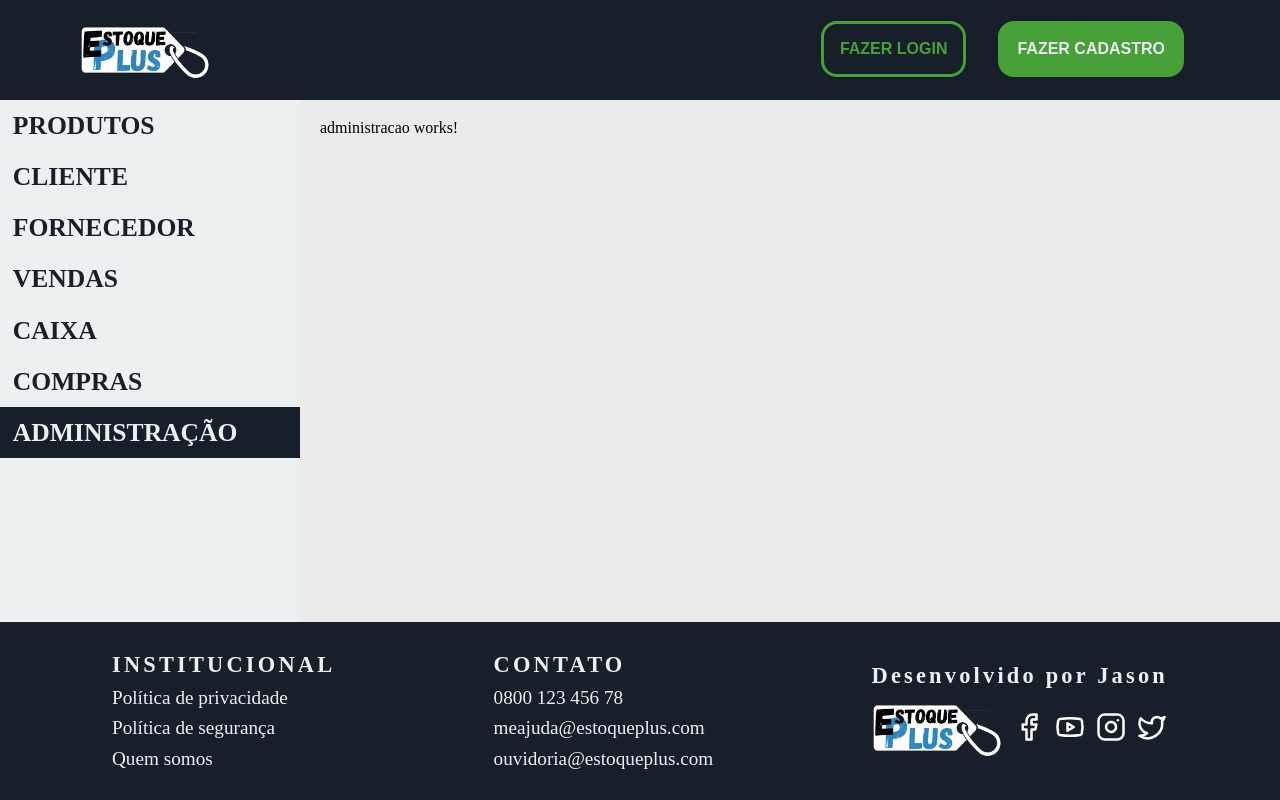
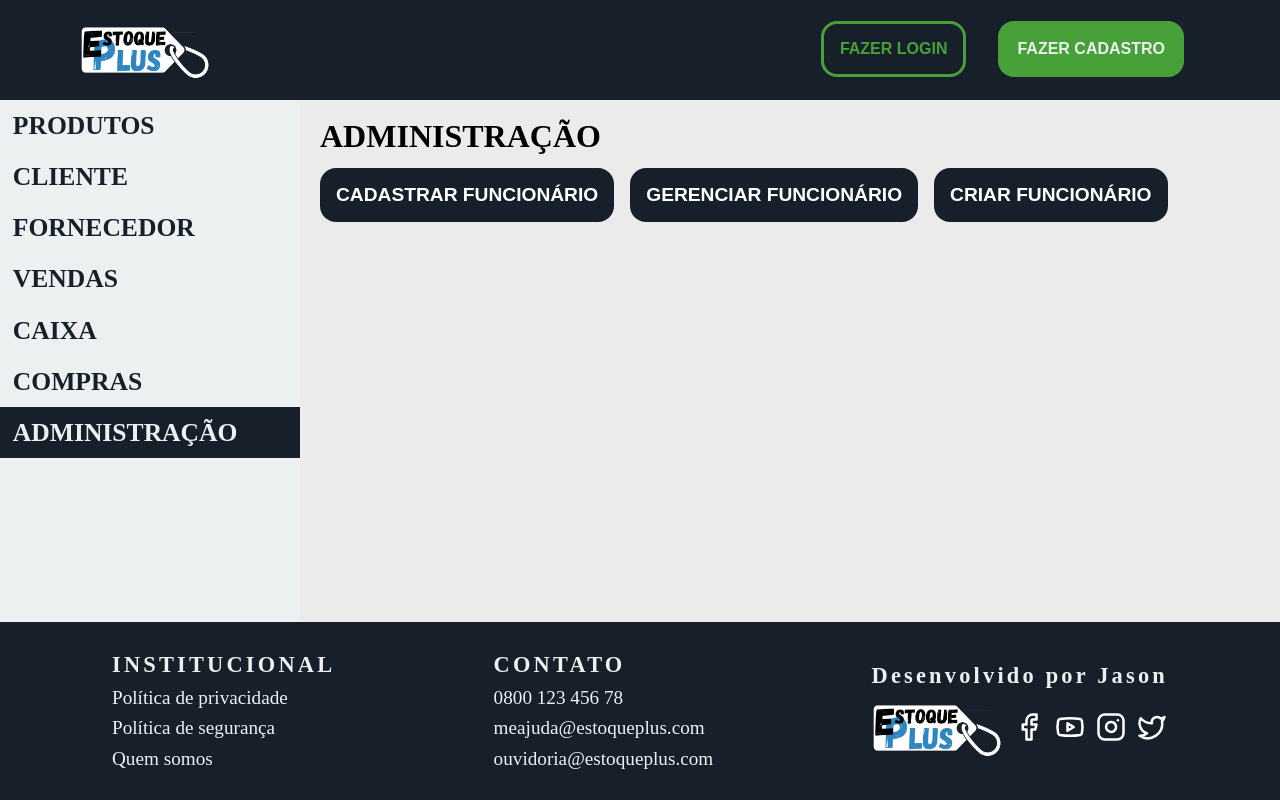
Before and after one commit to JTrallii/angular-sistema-cadastro, an Angular app in the folder front-end/: page /administracao in a window 1280 px wide. Built offline with nearby package versions, Linux system fonts and the light colour scheme.

Commit message:
feat(administracao): adicionado botoes de listar

```diff
--- a/front-end/src/app/pages/administracao/administracao.component.html
+++ b/front-end/src/app/pages/administracao/administracao.component.html
@@ -1 +1,26 @@
-<p>administracao works!</p>
+
+
+
+<section class="container">
+  <h1>ADMINISTRAÇÃO</h1>
+  <div class="container__botoes">
+    <app-botao-principal
+      [color]="texto"
+        [backgroundColor]="botao_listar"
+        [hoverBackgroundColor]="botao_listar_hover"
+        [font_size]="font_size"
+    >CADASTRAR FUNCIONÁRIO</app-botao-principal>
+    <app-botao-principal
+      [color]="texto"
+        [backgroundColor]="botao_listar"
+        [hoverBackgroundColor]="botao_listar_hover"
+        [font_size]="font_size"
+    >GERENCIAR FUNCIONÁRIO</app-botao-principal>
+    <app-botao-principal
+      [color]="texto"
+        [backgroundColor]="botao_listar"
+        [hoverBackgroundColor]="botao_listar_hover"
+        [font_size]="font_size"
+    >CRIAR FUNCIONÁRIO</app-botao-principal>
+  </div>
+</section>
--- a/front-end/src/app/pages/administracao/administracao.component.scss
+++ b/front-end/src/app/pages/administracao/administracao.component.scss
@@ -0,0 +1,21 @@
+@import "../../../style/abstract/media-queries";
+@import "../../../style/abstract/mixins";
+@import "../../../style/abstract/variaveis";
+
+
+.container {
+  display: flex;
+  flex-direction: column;
+
+  h1 {
+    font-size: 2rem;
+    font-weight: 900;
+    margin-bottom: 1rem;
+  }
+
+  &__botoes {
+    display: flex;
+    flex-direction: row;
+    gap: 1rem;
+  }
+}
--- a/front-end/src/app/pages/administracao/administracao.component.ts
+++ b/front-end/src/app/pages/administracao/administracao.component.ts
@@ -1,12 +1,16 @@
 import { Component } from '@angular/core';
+import { BotaoPrincipalComponent } from "../../components/botao-principal/botao-principal.component";
 
 @Component({
   selector: 'app-administracao',
   standalone: true,
-  imports: [],
+  imports: [BotaoPrincipalComponent],
   templateUrl: './administracao.component.html',
   styleUrl: './administracao.component.scss'
 })
 export class AdministracaoComponent {
-
+  texto: "#ffffff" = "#ffffff";
+  botao_listar: string = "#17202a";
+  botao_listar_hover: string = "#0c1116";
+  font_size: string = "1.2rem";
 }
--- a/front-end/src/app/pages/vendas/vendas.component.ts
+++ b/front-end/src/app/pages/vendas/vendas.component.ts
@@ -5,7 +5,6 @@ import { Produto, ProdutoSimplificado } from '../../utils/interface/IProduto';
 import { CommonModule } from '@angular/common';
 import { FormsModule } from '@angular/forms';
 import { BotaoPrincipalComponent } from "../../components/botao-principal/botao-principal.component";
-import { BotaoListarComponent } from "../../components/botao-listar/botao-listar.component";
 
 @Component({
   selector: 'app-vendas',
@@ -16,7 +15,6 @@ import { BotaoListarComponent } from "../../components/botao-listar/botao-listar
     CommonModule,
     FormsModule,
     BotaoPrincipalComponent,
-    BotaoListarComponent
 ],
   templateUrl: './vendas.component.html',
   styleUrl: './vendas.component.scss',
```
